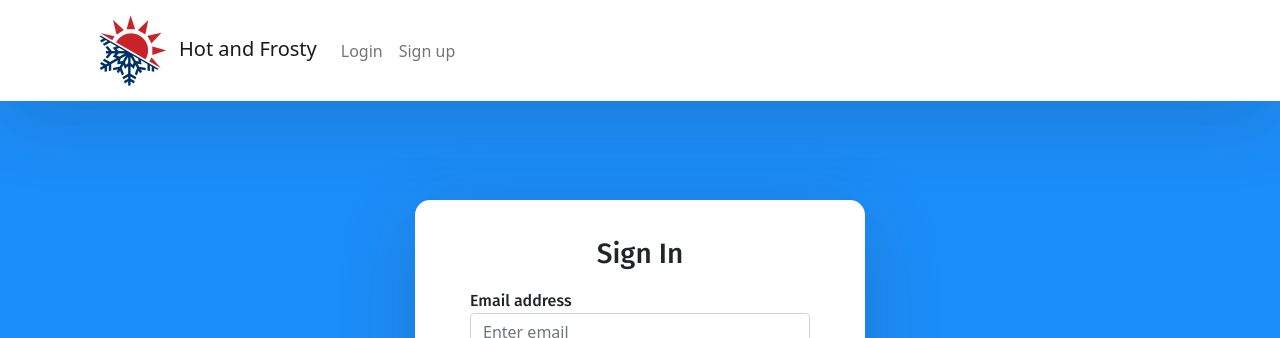
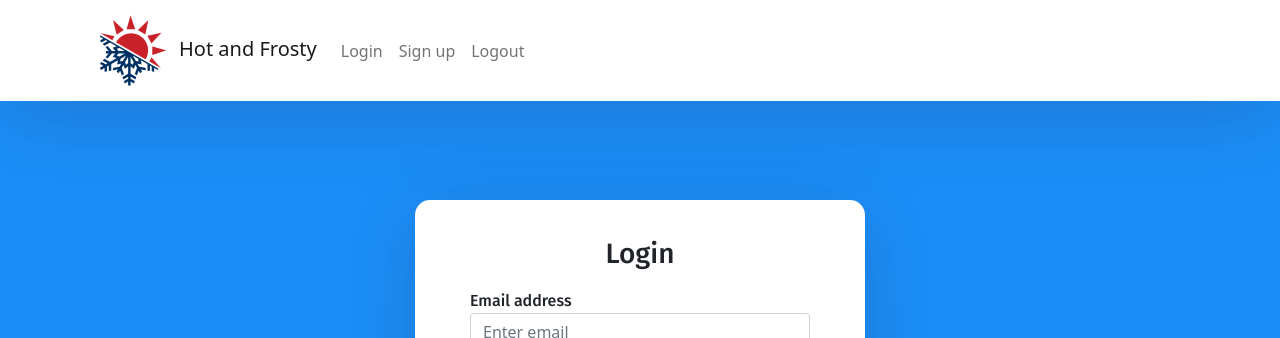
Before and after one commit to bethel-school-of-technology/team-pixel-punks-frontend, a React (Create React App) app: page / in a window 1280 px wide. Shown: the top 338 px of the page. Built offline with nearby package versions, Linux system fonts and the light colour scheme.

Commit message:
Created Logout
Created logout and it is functional

```diff
--- a/src/App.js
+++ b/src/App.js
@@ -7,6 +7,7 @@ import { BrowserRouter as Router, Routes, Route, Link } from 'react-router-dom';
 import Login from './Components/Login';
 import SignUp from './Components/signup.component';
 import Locations from './Components/Locations';
+import Logout from './Components/Logout';
 
 
 
@@ -69,6 +70,11 @@ function App() {
                     Sign up
                   </Link>
                 </li>
+                <li className="nav-item">
+                  <Link className="nav-link" to={'/logout'}>
+                    Logout
+                  </Link>
+                </li>
               </ul>
             </div>
           </div>
@@ -79,6 +85,7 @@ function App() {
               <Route exact path="/" element={<Login />} />
               <Route path="/login" element={<Login />} />
               <Route path="/sign-up" element={<SignUp />} />
+              <Route path="/logout" element={<Logout />} />
               <Route path="/locations/" element={<Locations />} />
 
             </Routes>
--- a/src/Components/Login.js
+++ b/src/Components/Login.js
@@ -39,7 +39,7 @@ const Login = () => {
 
   return (
     <form onSubmit={handleSubmit}>
-      <h3>Sign In</h3>
+      <h3>Login</h3>
       <div className="mb-3">
         <label>Email address</label>
         <input
--- /dev/null
+++ b/src/Components/Logout.js
@@ -0,0 +1,29 @@
+import React, { useState } from 'react'
+//import { useNavigate } from 'react-router-dom';
+import API from '../Services/API';
+
+
+const Logout = () => {
+    localStorage.clear("user");
+    window.location.href = "/login";
+
+
+
+//const navigate = useNavigate();
+
+
+    return(
+        <section id="logoutUser" className="logoutUser">
+            <nav>
+                <h2>Welcome</h2>
+                <button onClick= {this.Logout}>Log Out</button>
+            </nav>
+            </section>
+
+    )}
+
+
+
+
+
+export default Logout;
```
